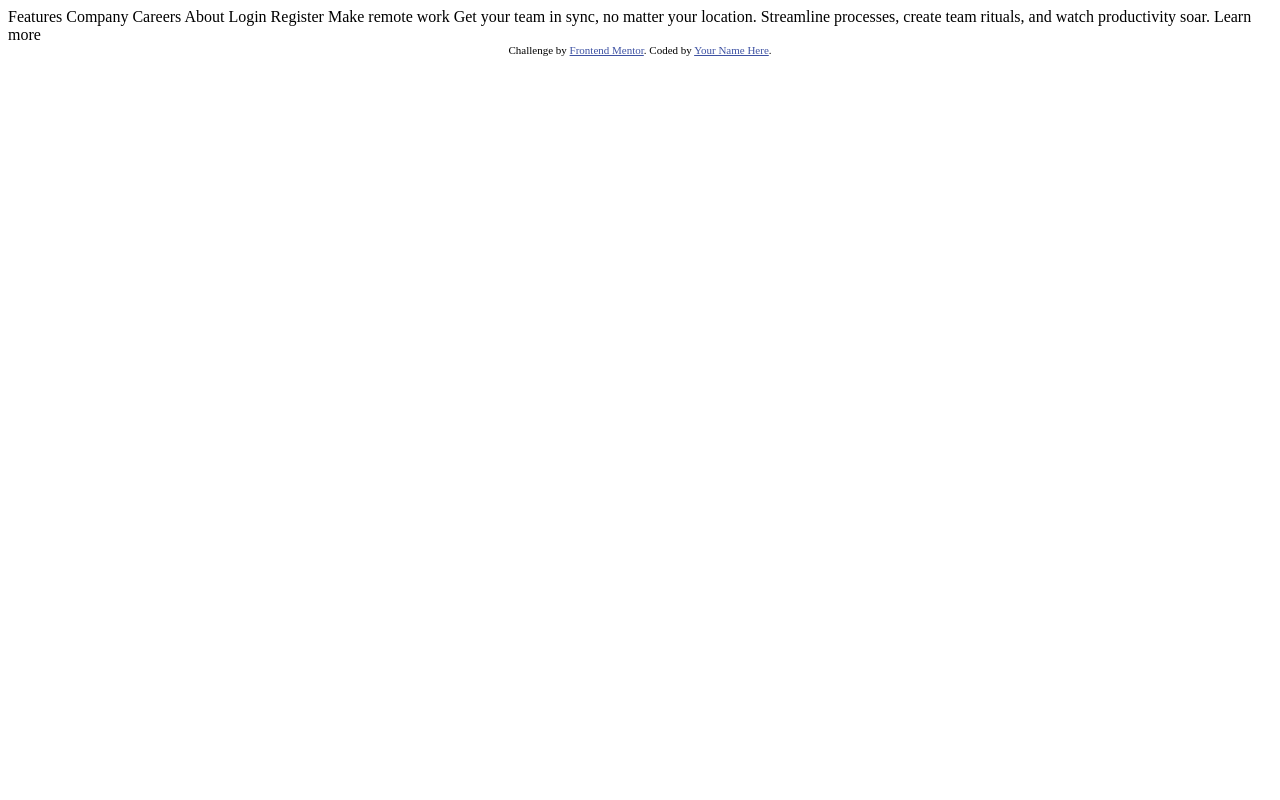
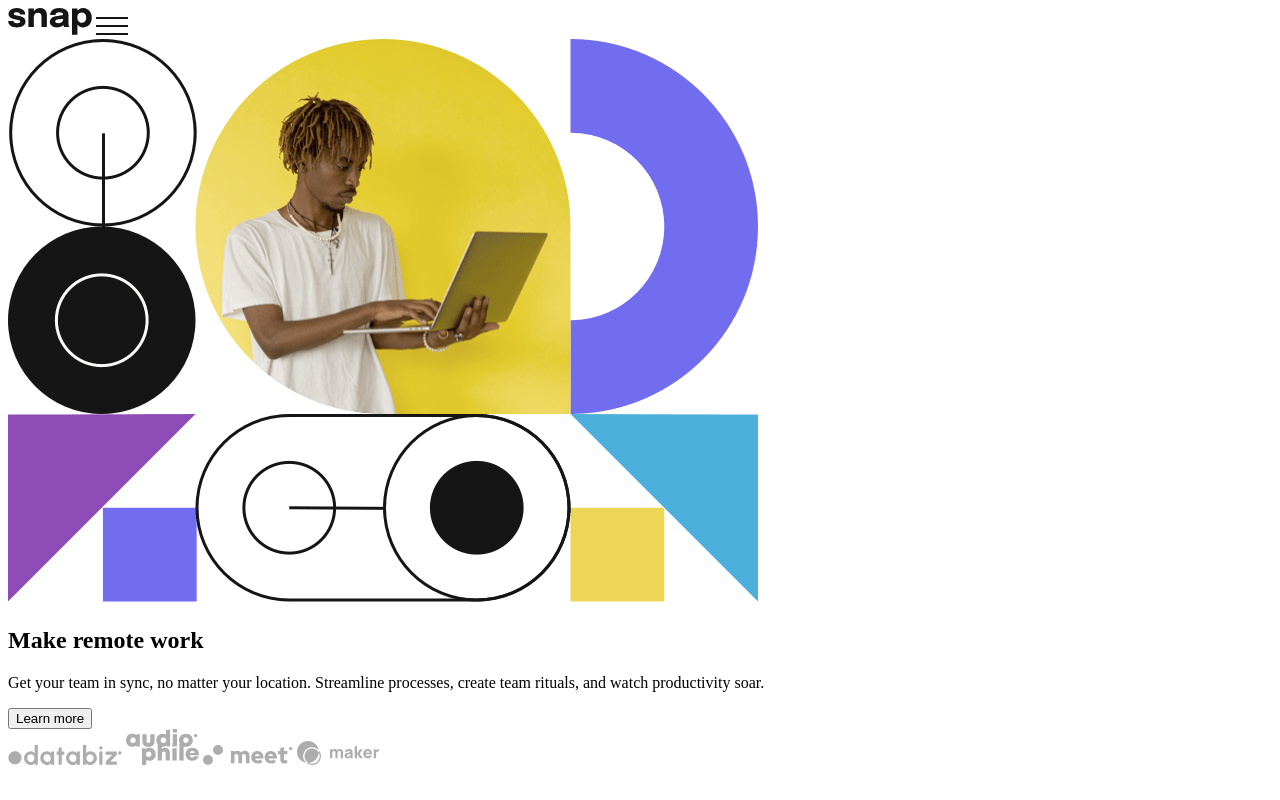
Before and after one commit to nsofianos/snap-intro-section, a website: page public/index.html in a window 1280 px wide. Drawn offline with Linux system fonts and the light colour scheme.

Commit message:
create basic markup structure

```diff
--- a/public/index.html
+++ b/public/index.html
@@ -1,39 +1,44 @@
 <!DOCTYPE html>
 <html lang="en">
   <head>
-  <meta charset="UTF-8">
-  <meta name="viewport" content="width=device-width, initial-scale=1.0"> <!-- displays site properly based on user's device -->
+    <meta charset="UTF-8" />
+    <meta name="viewport" content="width=device-width, initial-scale=1.0" />
+    <!-- displays site properly based on user's device -->
 
-  <link rel="icon" type="image/png" sizes="32x32" href="./images/favicon-32x32.png">
+    <link
+      rel="icon"
+      type="image/png"
+      sizes="32x32"
+      href="./images/favicon-32x32.png"
+    />
 
-  <title>Frontend Mentor | Intro section with dropdown navigation</title>
+    <title>Intro section with dropdown navigation</title>
+  </head>
 
-  <!-- Feel free to remove these styles or customise in your own stylesheet 👍 -->
-  <style>
-    .attribution { font-size: 11px; text-align: center; }
-    .attribution a { color: hsl(228, 45%, 44%); }
-  </style>
-</head>
   <body>
+    <header>
+      <img class="snap-logo" src="./images/logo.svg" />
+      <img class="hamburger-menu" src="./images/icon-menu.svg" />
+    </header>
 
-  Features
-  Company
-  Careers
-  About
-
-  Login
-  Register
-
-  Make remote work
-
+    <main>
+      <section class="hero-image-section">
+        <img class="hero-image" src="./images/image-hero-mobile.png" />
+      </section>
+      <section class="hero-cta-section">
+        <h1 class="cta-header">Make remote work</h1>
+        <p class="cta-content">
           Get your team in sync, no matter your location. Streamline processes,
           create team rituals, and watch productivity soar.
-
-  Learn more
-
-  <div class="attribution">
-    Challenge by <a href="https://www.frontendmentor.io?ref=challenge" target="_blank">Frontend Mentor</a>.
-    Coded by <a href="#">Your Name Here</a>.
+        </p>
+        <button class="cta-button">Learn more</button>
+        <div class="client-logo-container">
+          <img class="client-logo" src="./images/client-databiz.svg" />
+          <img class="client-logo" src="./images/client-audiophile.svg" />
+          <img class="client-logo" src="./images/client-meet.svg" />
+          <img class="client-logo" src="./images/client-maker.svg" />
         </div>
+      </section>
+    </main>
   </body>
 </html>
```
Lines whose indentation alone changed are shown as unchanged.
